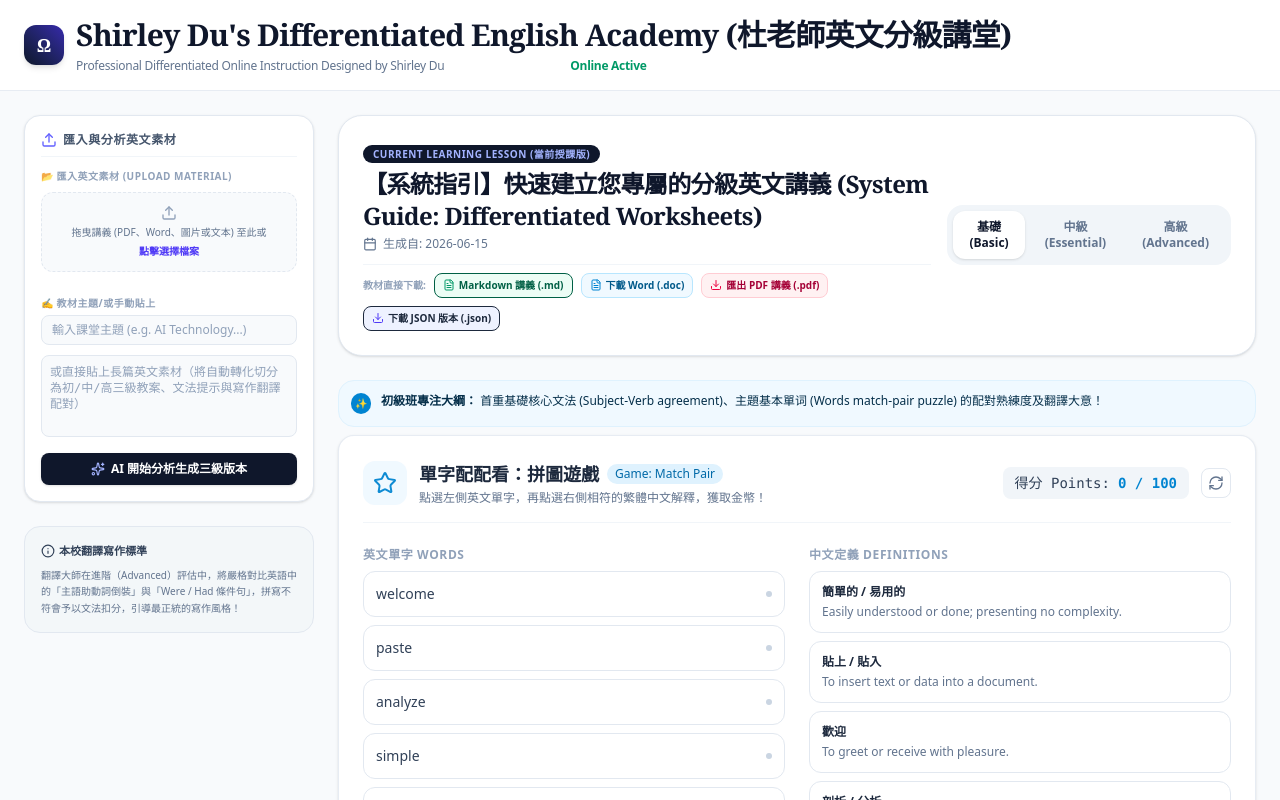
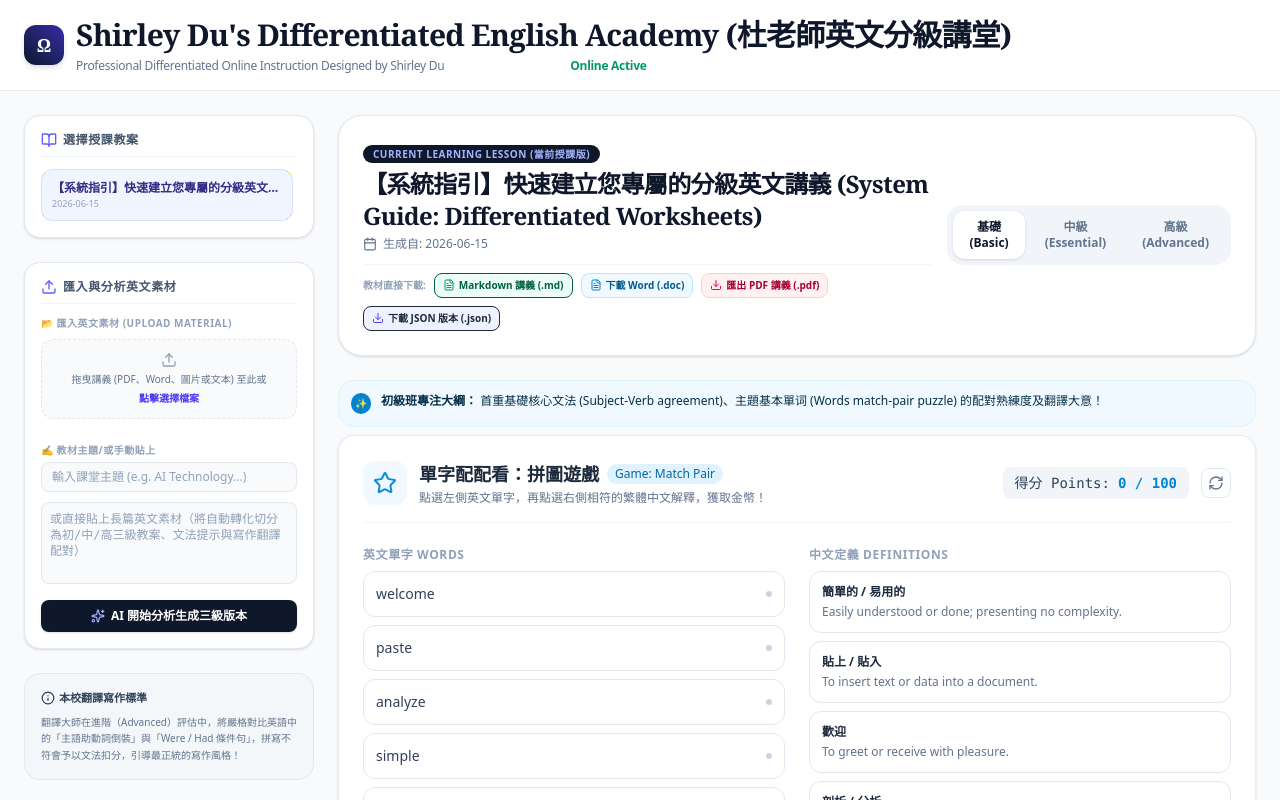
Before and after one commit to DuCJ-creator/Differentiation, a React (Vite) app: page / in a window 1280 px wide. Shown: the top 800 px of the page. Built offline with nearby package versions, Linux system fonts and the light colour scheme.

Commit message:
Update App.tsx

```diff
--- a/src/App.tsx
+++ b/src/App.tsx
@@ -51,7 +51,11 @@ export default function App() {
     let loaded: LessonVersion[] = [];
     if (savedLessons) {
       try {
-        loaded = JSON.parse(savedLessons).filter((l: any) => l.id !== "annual-traditions");
+        loaded = JSON.parse(savedLessons).filter((l: any) =>
+          l.id !== "annual-traditions" &&
+          !l.topic.toLowerCase().includes("annual traditions") &&
+          !l.topic.toLowerCase().includes("social bonds")
+        );
         if (loaded.length === 0) {
           loaded = DEFAULT_LESSONS;
         }
@@ -704,6 +708,36 @@ ${lesson.advanced.graphicOrganizer?.map((g) => `* **[${g.type.toUpperCase()}]**
         {/* Left column (col-span-3): Lesson Versions list and generator */}
         <aside className="lg:col-span-3 space-y-6">
 
+          {/* Differentiated Lesson List Section */}
+          <section className="bg-white border border-slate-200 rounded-2xl p-4 shadow-sm" id="lesson-history-list">
+            <h3 className="text-xs font-bold text-slate-600 uppercase tracking-wider mb-3 flex items-center gap-1.5 border-b border-slate-100 pb-2">
+              <BookOpen className="w-4 h-4 text-indigo-500" /> 選擇授課教案
+            </h3>
+            <div className="space-y-1 max-h-48 overflow-y-auto pr-1">
+              {lessons.map((l) => {
+                const isActive = l.id === activeLessonId;
+                return (
+                  <button
+                    key={l.id}
+                    onClick={() => {
+                      playTapSound();
+                      setActiveLessonId(l.id);
+                    }}
+                    type="button"
+                    className={`w-full text-left p-2.5 rounded-xl text-xs font-semibold transition-all flex flex-col gap-0.5 border cursor-pointer ${
+                      isActive
+                        ? "bg-indigo-50/80 text-indigo-900 border-indigo-200/60 shadow-xs"
+                        : "text-slate-600 hover:bg-slate-50 border-transparent"
+                    }`}
+                  >
+                    <span className="truncate w-full block">{l.topic}</span>
+                    <span className="text-[9px] text-slate-400 font-normal">{l.createdAt}</span>
+                  </button>
+                );
+              })}
+            </div>
+          </section>
+
           {/* File Upload & Input Panel */}
           <section className="bg-white border border-slate-200 rounded-2xl p-4 shadow-sm" id="lesson-versions-selector">
             <h3 className="text-xs font-bold text-slate-600 uppercase tracking-wider mb-3 flex items-center gap-1.5 border-b border-slate-100 pb-2">
```
